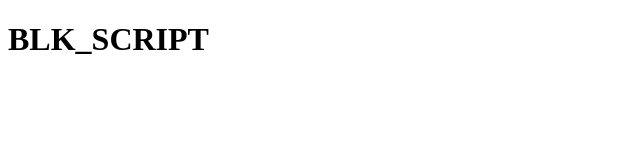
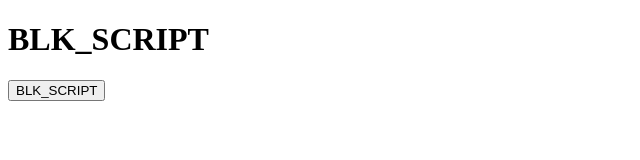
Before and after one commit to Galaxy5603/TEAM_BLK_Script.github.io, a plain HTML site: page index.html in a window 1280 px wide. Shown: the whole page, without its empty margins (0-640 px from the left). Drawn offline with Linux system fonts and the light colour scheme.

Commit message:
index.html
Signed-off-by: Galaxy5603 <131981455+Galaxy5603@users.noreply.github.com>

```diff
--- a/index.html
+++ b/index.html
@@ -7,5 +7,7 @@
 </head>
 <body>
     <h1>BLK_SCRIPT</h1>
-</body>
+</body> <a href="https://discord.gg/QQ3QZh9S">
+            <button class="DefaultButton">BLK_SCRIPT</button>
+        </a>
 </html>
```
